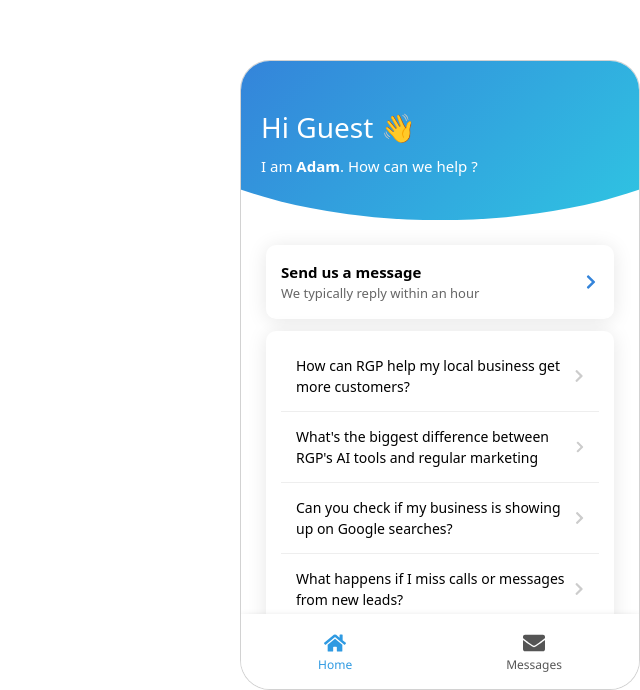
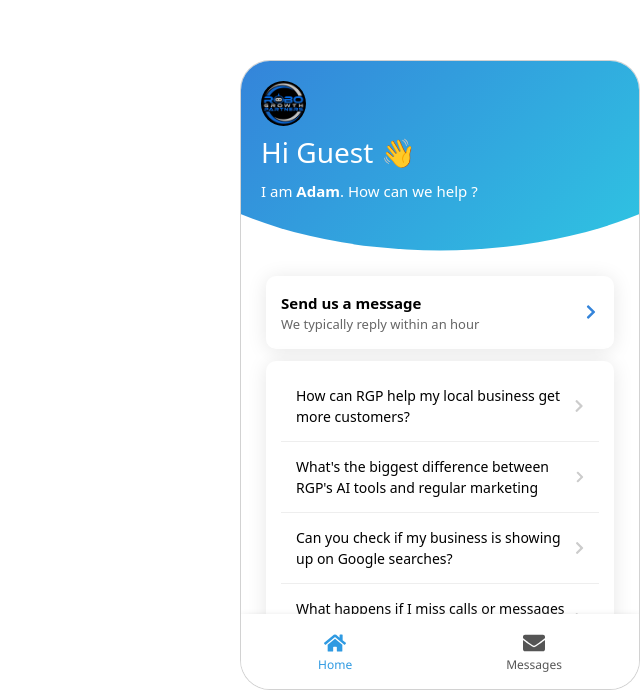
Before and after one commit to alihassanml/RoboGrowth-Chatbot, a React (Vite) app: page / in a window 1280 px wide. Shown: the part 110-800 px from the top of the page, without its empty margins (640-1280 px from the left). Built offline with nearby package versions, Linux system fonts and the light colour scheme.

Commit message:
first commit

```diff
--- a/src/components/Chatbot.tsx
+++ b/src/components/Chatbot.tsx
@@ -196,10 +196,23 @@
             <div className={screen === 'intro' || screen === 'form' ? 'curved-rectangle' : ''} style={{
               background: "linear-gradient(135deg, #3484daff, #2fc4e2ff)",
               padding: '20px',
-              paddingTop: "40px",
+              paddingTop: "20px",
               color: 'white',
               minHeight: "150px"
             }}>
+                              <div style={{ display: 'flex', alignItems: 'center' }}>
+                  <img
+                    src="./logo.jpg"
+                    style={{
+                      width: "45px",
+                      height: "45px",
+                      borderRadius: '50%',
+                      objectFit: 'cover',
+                      marginRight: '10px'
+                    }}
+                  />
+
+                </div>
               <div style={{ display: 'flex', alignItems: 'center', marginBottom: '10px' }}>
               </div>
               <b><h3 style={{ margin: 0, textDecoration: "bold", fontFamily: "" }}>Hi {userName} 👋</h3></b>
--- a/src/index.css
+++ b/src/index.css
@@ -227,7 +227,7 @@
   --c: 85;
 
   width: 100%;
-  aspect-ratio: 2.5 /1;
+  aspect-ratio: 2.1 /1;
   mask: radial-gradient(calc(var(--c)*1%) 100% at 200% calc(-100%*cos(asin(50/var(--c)))),#0000 calc(100% - 1px),#000);
   clip-path: ellipse(calc(var(--c)*1%) 100% at top);
 
```
